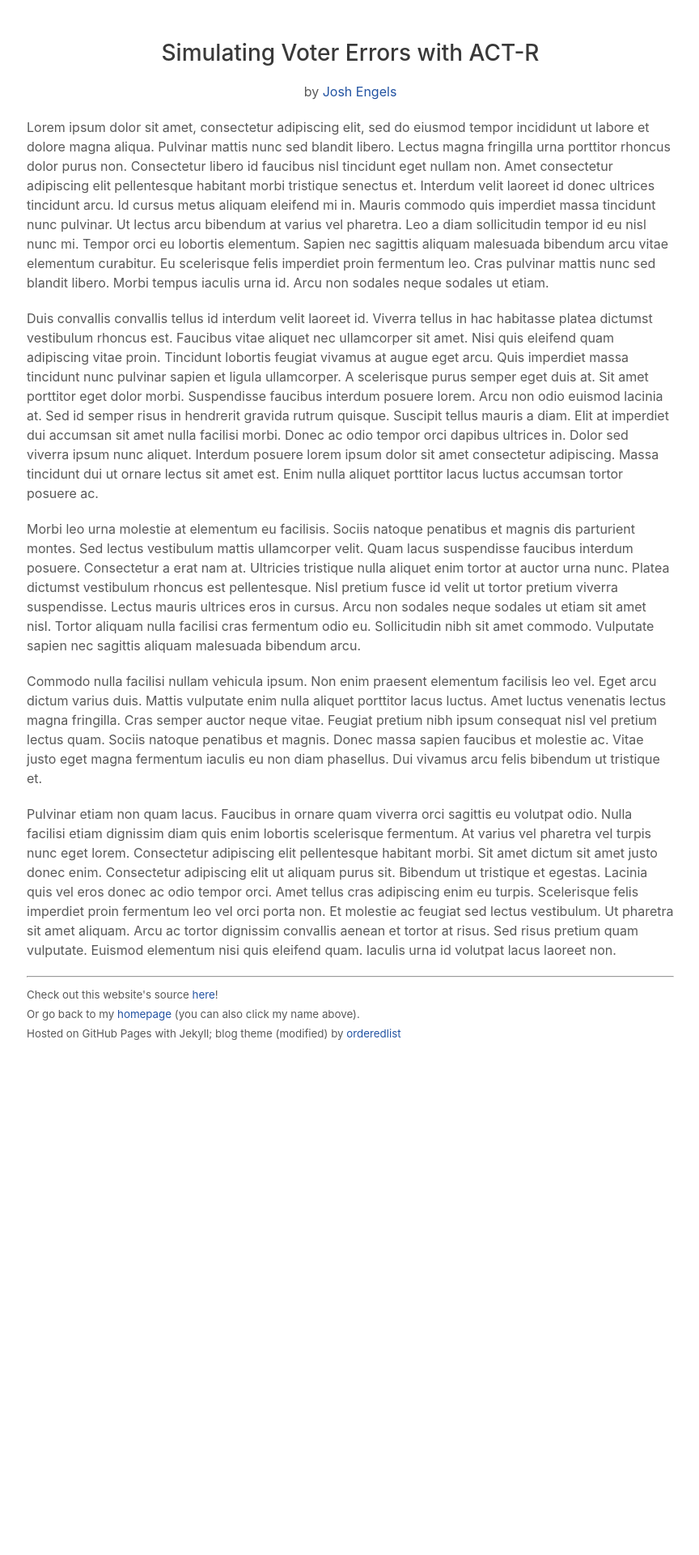
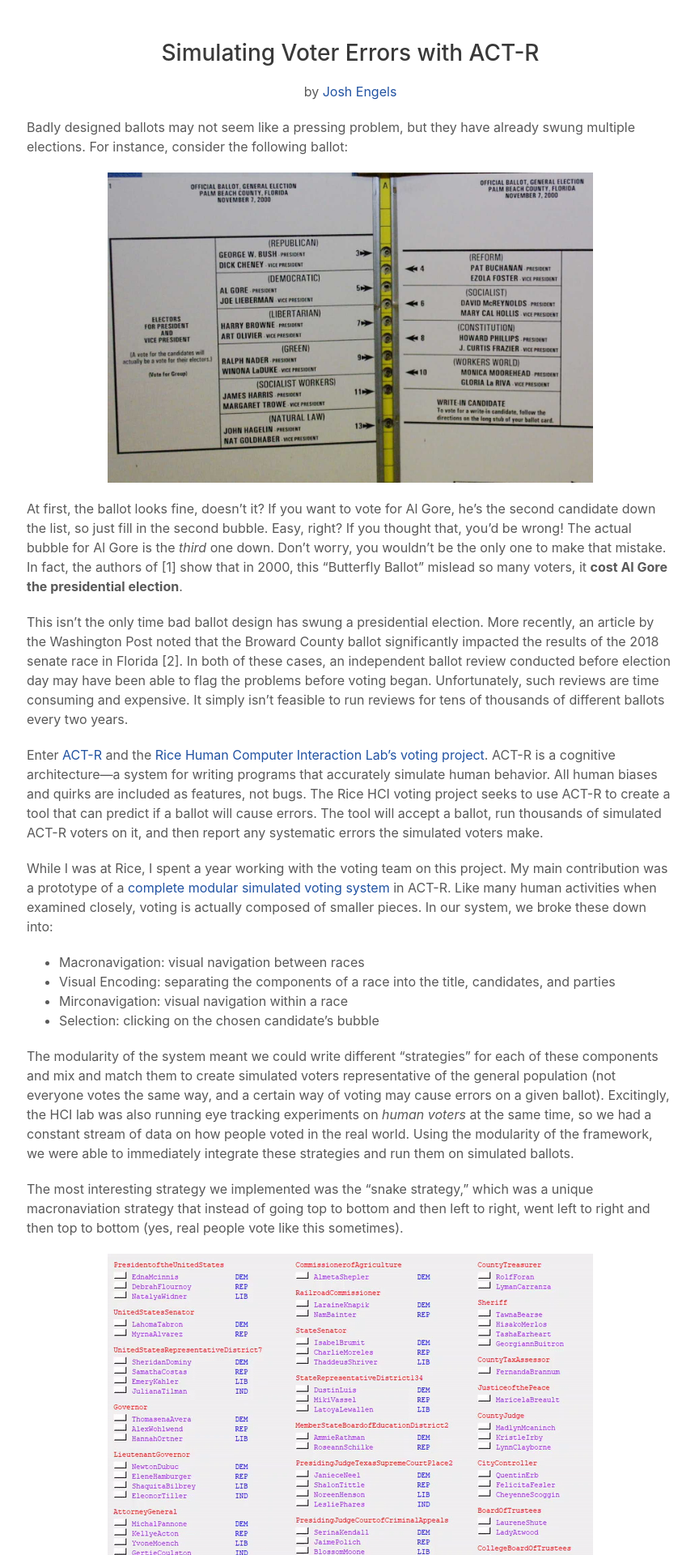
Before and after one commit to subhashk01/subhash-other-website, a Jekyll site: the page built from _posts/2022-11-07-voting.markdown, in a window 1280 px wide. Shown: the top 1920 px of the page at 81% size, without its empty margins (207-1071 px from the left). Built offline with Jekyll 4.4.1, drawn with Linux system fonts in a browser that asks for light colours; before the commit the page ends 1357 px from its top, so only the background shows below that; some of the changed text lies outside the part shown.

Commit message:
Voting blog post done

```diff
--- a/_posts/2022-11-07-voting.markdown
+++ b/_posts/2022-11-07-voting.markdown
@@ -5,12 +5,40 @@ date:   2022-11-07 21:26:21 -0600
 permalink: /voting/
 ---
 
-Lorem ipsum dolor sit amet, consectetur adipiscing elit, sed do eiusmod tempor incididunt ut labore et dolore magna aliqua. Pulvinar mattis nunc sed blandit libero. Lectus magna fringilla urna porttitor rhoncus dolor purus non. Consectetur libero id faucibus nisl tincidunt eget nullam non. Amet consectetur adipiscing elit pellentesque habitant morbi tristique senectus et. Interdum velit laoreet id donec ultrices tincidunt arcu. Id cursus metus aliquam eleifend mi in. Mauris commodo quis imperdiet massa tincidunt nunc pulvinar. Ut lectus arcu bibendum at varius vel pharetra. Leo a diam sollicitudin tempor id eu nisl nunc mi. Tempor orci eu lobortis elementum. Sapien nec sagittis aliquam malesuada bibendum arcu vitae elementum curabitur. Eu scelerisque felis imperdiet proin fermentum leo. Cras pulvinar mattis nunc sed blandit libero. Morbi tempus iaculis urna id. Arcu non sodales neque sodales ut etiam.
+Badly designed ballots may not seem like a pressing problem, but they have already swung multiple elections. For instance, consider the following ballot:
 
-Duis convallis convallis tellus id interdum velit laoreet id. Viverra tellus in hac habitasse platea dictumst vestibulum rhoncus est. Faucibus vitae aliquet nec ullamcorper sit amet. Nisi quis eleifend quam adipiscing vitae proin. Tincidunt lobortis feugiat vivamus at augue eget arcu. Quis imperdiet massa tincidunt nunc pulvinar sapien et ligula ullamcorper. A scelerisque purus semper eget duis at. Sit amet porttitor eget dolor morbi. Suspendisse faucibus interdum posuere lorem. Arcu non odio euismod lacinia at. Sed id semper risus in hendrerit gravida rutrum quisque. Suscipit tellus mauris a diam. Elit at imperdiet dui accumsan sit amet nulla facilisi morbi. Donec ac odio tempor orci dapibus ultrices in. Dolor sed viverra ipsum nunc aliquet. Interdum posuere lorem ipsum dolor sit amet consectetur adipiscing. Massa tincidunt dui ut ornare lectus sit amet est. Enim nulla aliquet porttitor lacus luctus accumsan tortor posuere ac.
+<img src="/assets/images/Butterfly.jpeg" style="display:block; margin-left: auto; margin-right: auto;" width="600">
 
-Morbi leo urna molestie at elementum eu facilisis. Sociis natoque penatibus et magnis dis parturient montes. Sed lectus vestibulum mattis ullamcorper velit. Quam lacus suspendisse faucibus interdum posuere. Consectetur a erat nam at. Ultricies tristique nulla aliquet enim tortor at auctor urna nunc. Platea dictumst vestibulum rhoncus est pellentesque. Nisl pretium fusce id velit ut tortor pretium viverra suspendisse. Lectus mauris ultrices eros in cursus. Arcu non sodales neque sodales ut etiam sit amet nisl. Tortor aliquam nulla facilisi cras fermentum odio eu. Sollicitudin nibh sit amet commodo. Vulputate sapien nec sagittis aliquam malesuada bibendum arcu.
+At first, the ballot looks fine, doesn't it? If you want to vote for Al Gore, he's the second candidate down the list, so just fill in the second bubble. Easy, right? If you thought that, you'd be wrong! The actual bubble for Al Gore is the *third* one down. Don't worry, you wouldn't be the only one to make that mistake. In fact, the authors of \[1\] show that in 2000, this "Butterfly Ballot" mislead so many voters, it **cost Al Gore the presidential election**.
 
-Commodo nulla facilisi nullam vehicula ipsum. Non enim praesent elementum facilisis leo vel. Eget arcu dictum varius duis. Mattis vulputate enim nulla aliquet porttitor lacus luctus. Amet luctus venenatis lectus magna fringilla. Cras semper auctor neque vitae. Feugiat pretium nibh ipsum consequat nisl vel pretium lectus quam. Sociis natoque penatibus et magnis. Donec massa sapien faucibus et molestie ac. Vitae justo eget magna fermentum iaculis eu non diam phasellus. Dui vivamus arcu felis bibendum ut tristique et.
+This isn't the only time bad ballot design has swung a presidential election. More recently, an article by the Washington Post noted that the Broward County ballot significantly impacted the results of the 2018 senate race in Florida \[2\]. In both of these cases, an independent ballot review conducted before election day may have been able to flag the problems before voting began. Unfortunately, such reviews are time consuming and expensive. It simply isn't feasible to run reviews for tens of thousands of different ballots every two years.
 
-Pulvinar etiam non quam lacus. Faucibus in ornare quam viverra orci sagittis eu volutpat odio. Nulla facilisi etiam dignissim diam quis enim lobortis scelerisque fermentum. At varius vel pharetra vel turpis nunc eget lorem. Consectetur adipiscing elit pellentesque habitant morbi. Sit amet dictum sit amet justo donec enim. Consectetur adipiscing elit ut aliquam purus sit. Bibendum ut tristique et egestas. Lacinia quis vel eros donec ac odio tempor orci. Amet tellus cras adipiscing enim eu turpis. Scelerisque felis imperdiet proin fermentum leo vel orci porta non. Et molestie ac feugiat sed lectus vestibulum. Ut pharetra sit amet aliquam. Arcu ac tortor dignissim convallis aenean et tortor at risus. Sed risus pretium quam vulputate. Euismod elementum nisi quis eleifend quam. Iaculis urna id volutpat lacus laoreet non.
+Enter [ACT-R](http://act-r.psy.cmu.edu/) and the [Rice Human Computer Interaction Lab's voting project](https://psychology.rice.edu/voting). ACT-R is a cognitive architecture---a system for writing programs that accurately simulate human behavior. All human biases and quirks are included as features, not bugs. The Rice HCI voting project seeks to use ACT-R to create a tool that can predict if a ballot will cause errors. The tool will accept a ballot, run thousands of simulated ACT-R voters on it, and then report any systematic errors the simulated voters make.
+
+While I was at Rice, I spent a year working with the voting team on this project. My main contribution was a prototype of a [complete modular simulated voting system](https://github.com/JoshEngels/VotingModel) in ACT-R. Like many human activities when examined closely, voting is actually composed of smaller pieces. In our system, we broke these down into:
+
+* Macronavigation: visual navigation between races
+* Visual Encoding: separating the components of a race into the title, candidates, and parties
+* Mirconavigation: visual navigation within a race
+* Selection: clicking on the chosen candidate's bubble
+
+The modularity of the system meant we could write different "strategies" for each of these components and mix and match them to create simulated voters representative of the general population (not everyone votes the same way, and a certain way of voting may cause errors on a given ballot). Excitingly, the HCI lab was also running eye tracking experiments on *human voters* at the same time, so we had a constant stream of data on how people voted in the real world. Using the modularity of the framework, we were able to immediately integrate these strategies and run them on simulated ballots.
+
+The most interesting strategy we implemented was the "snake strategy," which was a unique macronaviation strategy that instead of going top to bottom and then left to right, went left to right and then top to bottom (yes, real people vote like this sometimes).
+
+<img src="/assets/images/voting.gif" style="display:block; margin-left: auto; margin-right: auto;" width="600">
+
+The gif shows a sample run of this strategy. Notice that the simulated voter misses the Railroad Commissioner race!
+
+In our paper \[3\], we analyzed "snake" voters on over 6000 random ballots and reported the resulting error rates. We found that the strategy was most likely to skip visually small races, races in the bottom right corner of the ballot, and races visually far from races in the prior column.
+
+There's still a lot of work to do before a tool like this is usable. We need to completely map the space of human voting behavior so we can ensure the tool fairly represents the entire voting strategy space. We need to write parsing routines that can take ballots and turn them in to a form ACT-R can understand. We need to wrap all of this up into an easy to use tool and convince people to use it. These problems are daunting, and a system like I described here may or may not eventually make it to a county near you.
+
+However, these problems are the sort of problems that may stick around for a while. Unlike image classification or product recommendation, it isn't immediately clear to me how we can use recent AI advances to better find badly designed ballots. The set of labeled examples is small and the set of possible ballot designs (the input space) is huge. Systems that are designed to mimic human behavior like ACT-R will likely outperform convolutional neural networks or hardcoded heuristics for the forseeable future. In the spirit of Winston Churchill, ACT-R simulation is the worst ballot error identifier, except for all of the other ones.
+
+### Citations:
+\[1\] - [The Butterfly Did It: The Aberrant Vote for Buchanan in Palm Beach County, Florida](https://www.gsb.stanford.edu/faculty-research/publications/butterfly-did-it-aberrant-vote-buchanan-palm-beach-county-florida)
+
+\[2\] - [How a badly designed ballot might have swayed the election in Florida](https://www.washingtonpost.com/outlook/2018/11/12/how-badly-designed-ballot-might-have-swayed-election-florida/)
+
+\[3\] - [Missed One! How Ballot Layout and Visual Task Strategy Can Interact to Produce Voting Errors](https://par.nsf.gov/servlets/purl/10195603)
--- a/index.html
+++ b/index.html
@@ -107,7 +107,7 @@
       <h2>Blog Posts</h2>
       {% for post in site.posts %}
       <a href="{{ post.url }}">{{ post.title }}</a><br>
-      {{ post.content | strip_html | truncatewords: 20 }}
+      {{ post.content | strip_html | truncatewords: 18 }}
       <br>
       {% if forloop.last == false %}
         <br>
--- a/stylesheets/blog.css
+++ b/stylesheets/blog.css
@@ -118,13 +118,27 @@ th {
   color:#444;
 }
 
-img {
-  max-width:100%;
-}
-
 /* Small screens */
 @media print, screen and (max-width: 480px) {
   body {
     padding:23px;
   }
 }
+
+
+img.wrapfig {
+  margin:20px;
+  float:right;
+
+  @media only screen and (max-width: 500px) {
+    float:none !important;
+    display:block;
+    margin-left:auto;
+    margin-right:auto;
+  }
+}
+
+img {
+  max-width: 100%;
+  height: auto;
+}
```
Also changed, not shown: assets/images/Butterfly.jpeg (added).
